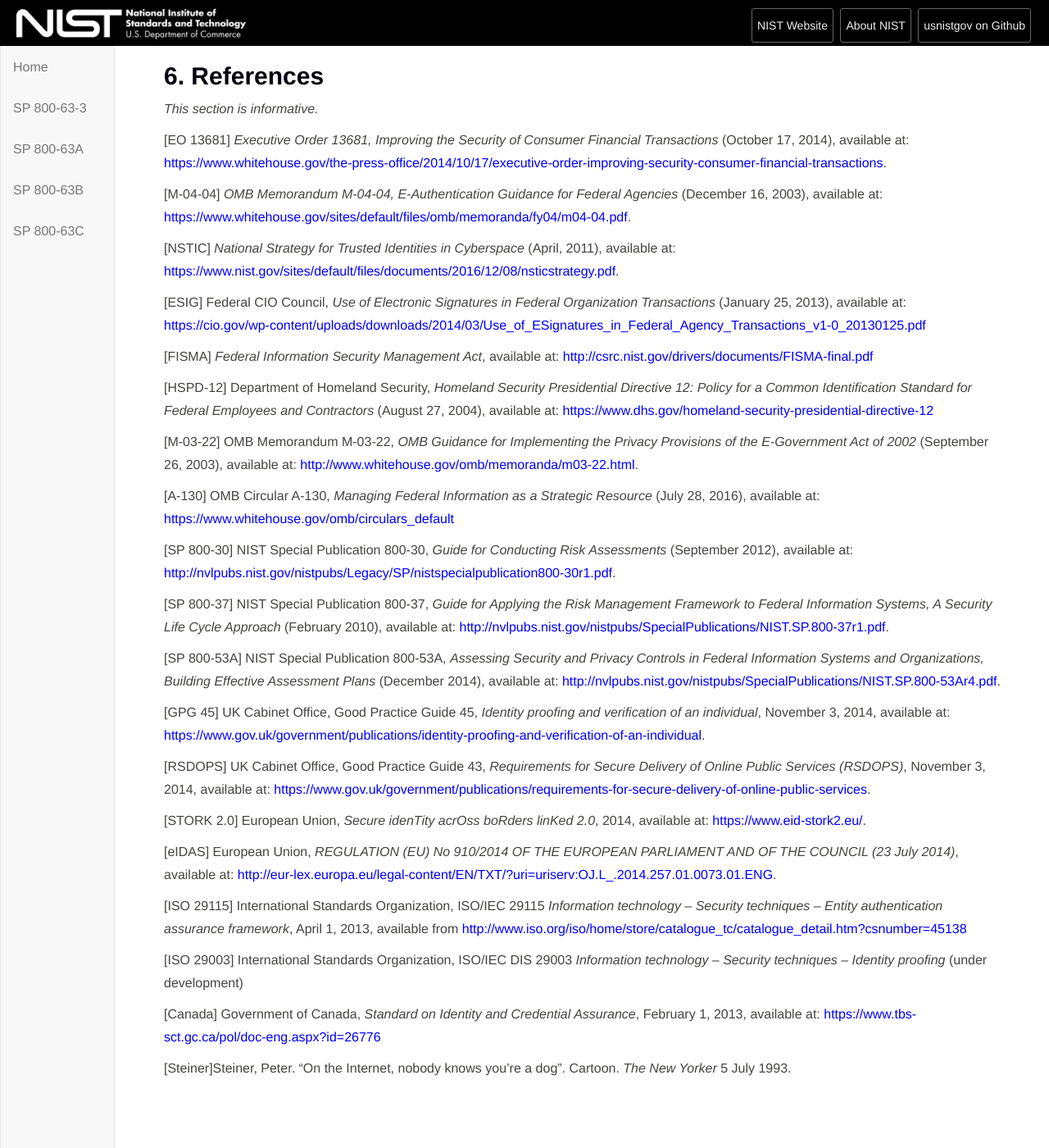
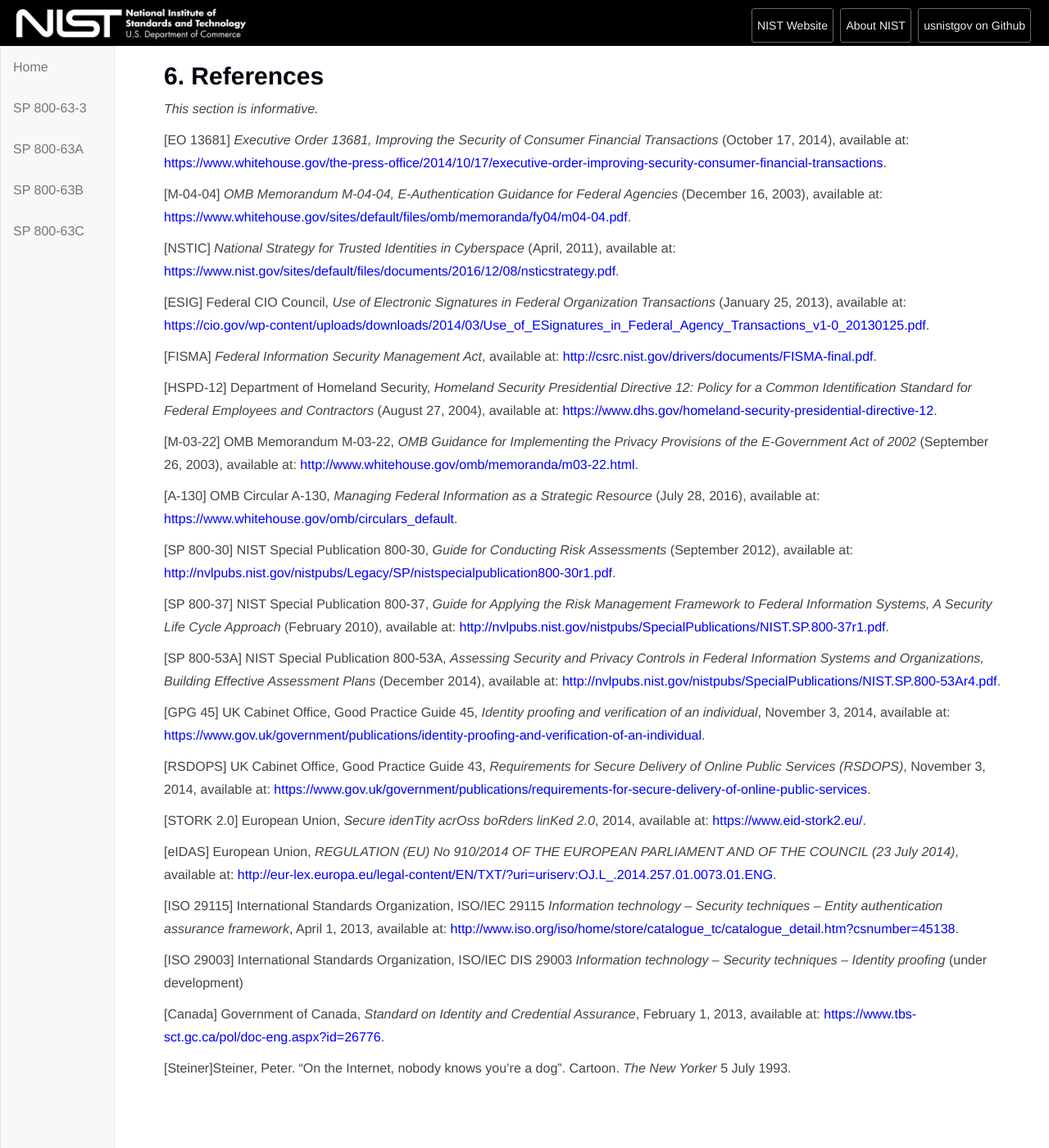
Before and after one commit to usnistgov/800-63-3, a Jekyll site: the page built from sp800-63-3/sec6_references.md, in a window 1280 px wide and 1400 px high. Shown: the whole window at 82% size. Built offline with Jekyll 4.4.1, drawn with Linux system fonts in a browser that asks for light colours; our own code applies the rules of GitHub Pages for plain Markdown files.

Commit message:
Update sec6_references.md

```diff
--- a/sp800-63-3/sec6_references.md
+++ b/sp800-63-3/sec6_references.md
@@ -14,18 +14,18 @@
 
 <a name="ESIG"></a>[ESIG] Federal CIO Council, *Use of
 Electronic Signatures in Federal Organization Transactions* (January 25, 2013),
-available at: <https://cio.gov/wp-content/uploads/downloads/2014/03/Use_of_ESignatures_in_Federal_Agency_Transactions_v1-0_20130125.pdf>
+available at: <https://cio.gov/wp-content/uploads/downloads/2014/03/Use_of_ESignatures_in_Federal_Agency_Transactions_v1-0_20130125.pdf>.
 
 <a name="FISMA"></a>[FISMA] *Federal Information
-Security Management Act*, available at: <http://csrc.nist.gov/drivers/documents/FISMA-final.pdf>
+Security Management Act*, available at: <http://csrc.nist.gov/drivers/documents/FISMA-final.pdf>.
 
-<a name="HSPD-12"></a>[HSPD-12] Department of Homeland Security, *Homeland Security Presidential Directive 12: Policy for a Common Identification Standard for Federal Employees and Contractors* (August 27, 2004), available at: <https://www.dhs.gov/homeland-security-presidential-directive-12>
+<a name="HSPD-12"></a>[HSPD-12] Department of Homeland Security, *Homeland Security Presidential Directive 12: Policy for a Common Identification Standard for Federal Employees and Contractors* (August 27, 2004), available at: <https://www.dhs.gov/homeland-security-presidential-directive-12>.
 
 <a name="M-03-22"></a>[M-03-22] OMB Memorandum M-03-22, *OMB Guidance for Implementing
 the Privacy Provisions of the E-Government Act of 2002* (September 26,
 2003), available at: <http://www.whitehouse.gov/omb/memoranda/m03-22.html>.
 
-<a name="A-130"></a>[A-130] OMB Circular A-130, *Managing Federal Information as a Strategic Resource* (July 28, 2016), available at: <https://www.whitehouse.gov/omb/circulars_default>
+<a name="A-130"></a>[A-130] OMB Circular A-130, *Managing Federal Information as a Strategic Resource* (July 28, 2016), available at: <https://www.whitehouse.gov/omb/circulars_default>.
 
 <a name="SP800-30"></a>[SP 800-30] NIST Special Publication 800-30, *Guide for Conducting
 Risk Assessments* (September 2012), available at: <http://nvlpubs.nist.gov/nistpubs/Legacy/SP/nistspecialpublication800-30r1.pdf>.
@@ -42,10 +42,10 @@
 
 <a name="eIDAS"></a>[eIDAS] European Union, *REGULATION (EU) No 910/2014 OF THE EUROPEAN PARLIAMENT AND OF THE COUNCIL (23 July 2014)*, available at: <http://eur-lex.europa.eu/legal-content/EN/TXT/?uri=uriserv:OJ.L_.2014.257.01.0073.01.ENG>.
 
-<a name="ISO29115"></a>[ISO 29115] International Standards Organization, ISO/IEC 29115 *Information technology -- Security techniques -- Entity authentication assurance framework*, April 1, 2013, available from <http://www.iso.org/iso/home/store/catalogue_tc/catalogue_detail.htm?csnumber=45138>
+<a name="ISO29115"></a>[ISO 29115] International Standards Organization, ISO/IEC 29115 *Information technology -- Security techniques -- Entity authentication assurance framework*, April 1, 2013, available at: <http://www.iso.org/iso/home/store/catalogue_tc/catalogue_detail.htm?csnumber=45138>.
 
 <a name="ISO29003"></a>[ISO 29003] International Standards Organization, ISO/IEC DIS 29003 *Information technology -- Security techniques -- Identity proofing* (under development)
 
-<a name="Canada"></a>[Canada] Government of Canada, *Standard on Identity and Credential Assurance*, February 1, 2013, available at: <https://www.tbs-sct.gc.ca/pol/doc-eng.aspx?id=26776>
+<a name="Canada"></a>[Canada] Government of Canada, *Standard on Identity and Credential Assurance*, February 1, 2013, available at: <https://www.tbs-sct.gc.ca/pol/doc-eng.aspx?id=26776>.
 
 <a name="steiner"></a>[Steiner]Steiner, Peter. "On the Internet, nobody knows you're a dog". Cartoon. *The New Yorker* 5 July 1993.
```
